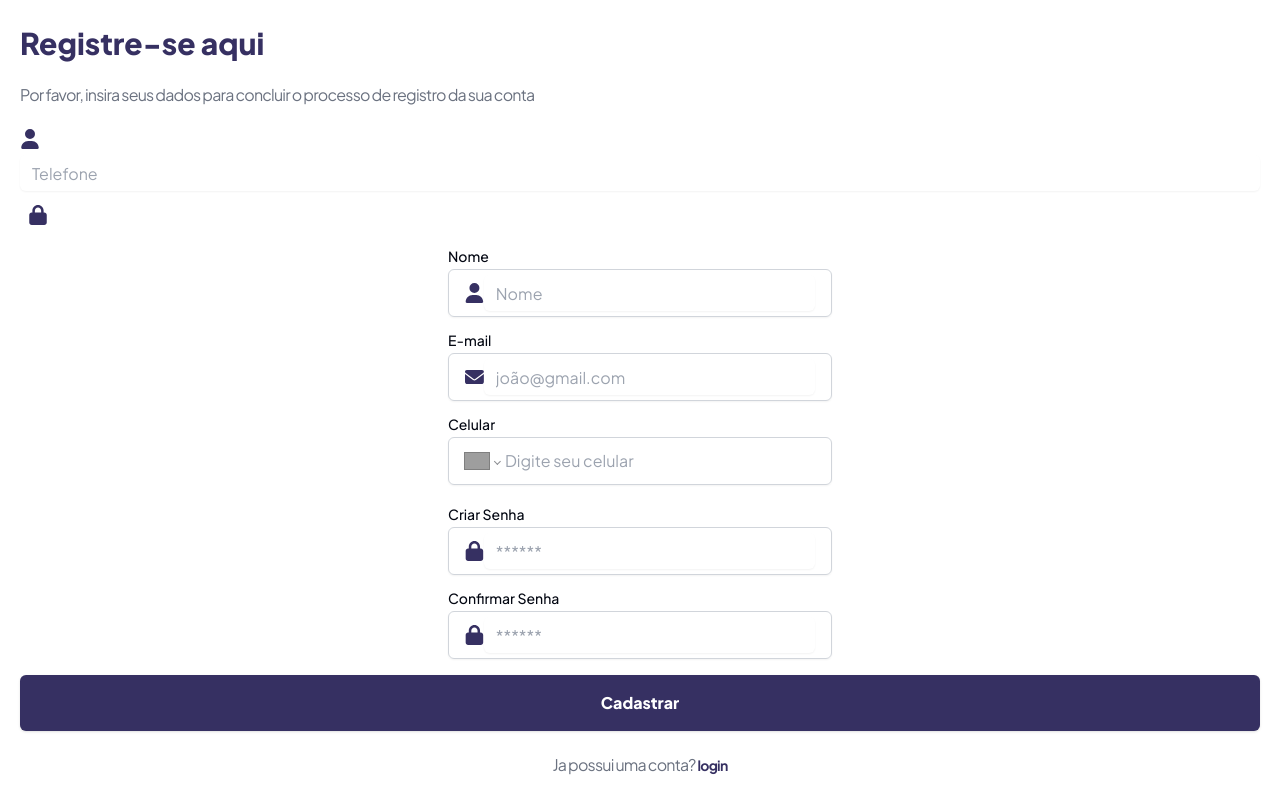
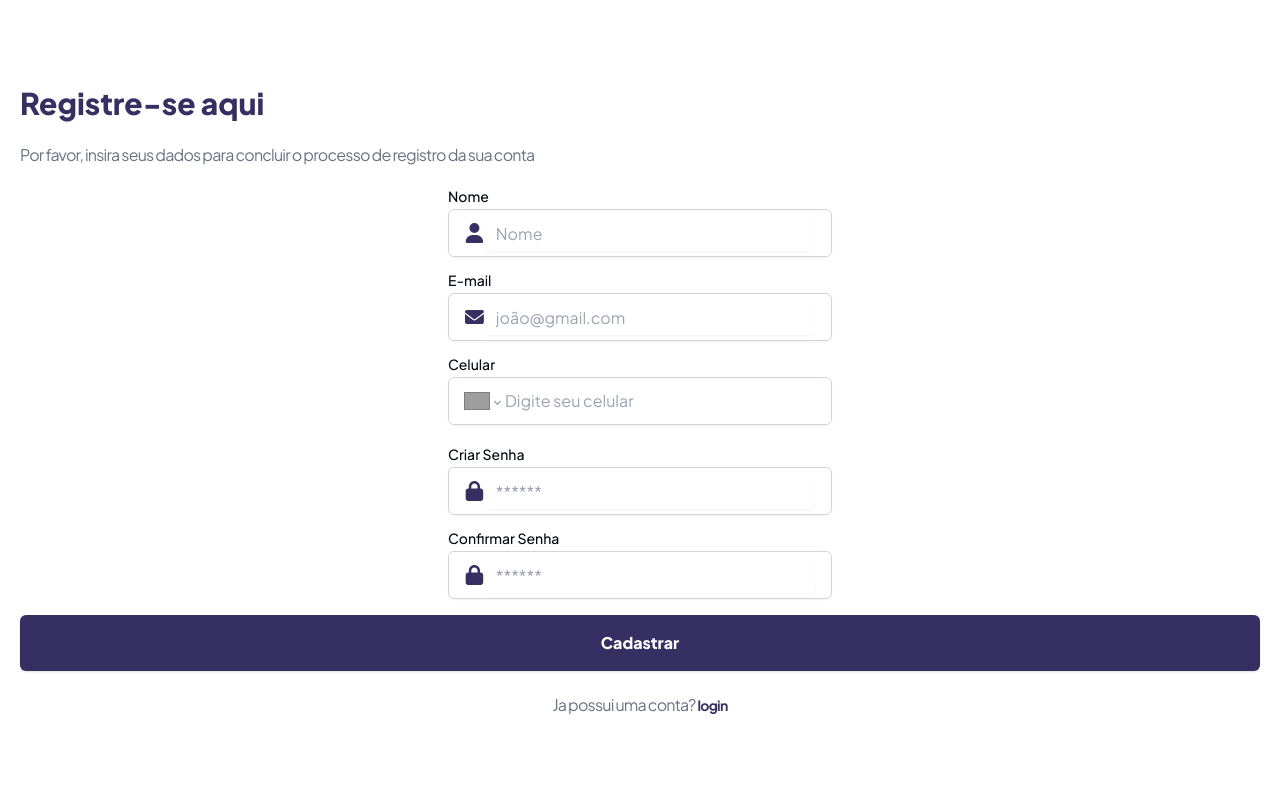
Before and after one commit to WelderFernandes/sched-eased, a Next.js app: page /register in a window 1280 px wide. Built offline with nearby package versions, Linux system fonts and the light colour scheme; grey boxes are pictures that could not be loaded.

Commit message:
feat: validate form register

```diff
--- a/app/(auth)/register/page.tsx
+++ b/app/(auth)/register/page.tsx
@@ -12,7 +12,6 @@ import { useForm } from 'react-hook-form'
 import { zodResolver } from '@hookform/resolvers/zod'
 
 import { z } from 'zod'
-import { InputSched } from '@/components/input'
 
 interface User {
   name: string
@@ -28,7 +27,8 @@ export default function Register() {
 
   // const route = useRouter()
 
-  const schema = z.object({
+  const schema = z
+    .object({
       name: z.string().min(1, { message: 'O nome é obrigatório' }),
       email: z
         .string()
@@ -38,7 +38,12 @@ export default function Register() {
         .string()
         .min(1, { message: 'A senha é obrigatória' })
         .min(8, { message: 'A senha deve ter pelo menos 8 caracteres' }),
+      confirmPassword: z.string(),
       phone: z.string().min(1, { message: 'O telefone é obrigatório' }),
+    })
+    .refine((values) => values.password === values.confirmPassword, {
+      message: 'As senhas precisam ser iguais',
+      path: ['confirmPassword'],
     })
 
   type FormData = z.infer<typeof schema>
@@ -70,13 +75,6 @@ export default function Register() {
         action="#"
         method=""
       >
-        <InputSched.Root>
-          <InputSched.Icon icon={FaUser} />
-          <InputSched.Content id="phone" placeholder="Telefone" type="tel" />
-          <InputSched.Actions>
-            <InputSched.Password icon={FaLock} />
-          </InputSched.Actions>
-        </InputSched.Root>
         <div className="grid w-full max-w-sm items-center gap-1.5">
           <Label htmlFor="name">Nome</Label>
           <div className="w-full flex border align-middle items-center rounded-md shadow-sm px-4 border-gray-300 h-12">
@@ -154,8 +152,14 @@ export default function Register() {
               id="confirmPassword"
               placeholder="******"
               className="border-none"
+              {...register('confirmPassword')}
             />
           </div>
+          {errors.confirmPassword && (
+            <p className="text-red-500 text-sm">
+              {errors.confirmPassword?.message}
+            </p>
+          )}
         </div>
         <Button
           type="submit"
--- /dev/null
+++ b/components/input/input-error.tsx
@@ -0,0 +1,9 @@
+import { ReactNode } from 'react'
+
+interface InputErrorProps {
+  children: ReactNode
+}
+
+export function InputError({ children }: InputErrorProps) {
+  return <p className="text-red-500 font-semibold text-xs">{children}</p>
+}
```
Also changed, not shown: 1 other file (tests, documents, lock files or other folders). Lines whose indentation alone changed are shown as unchanged.
